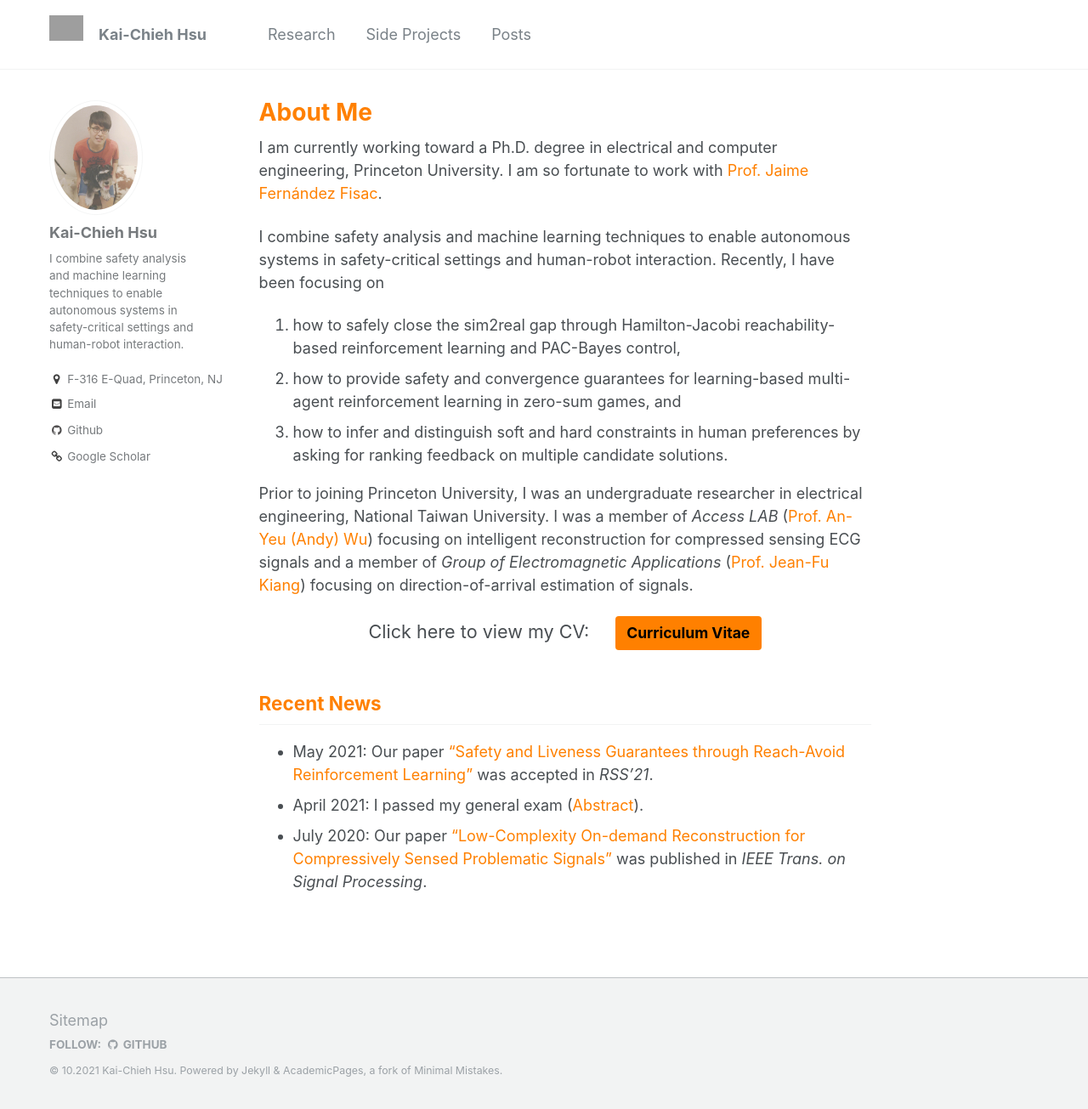
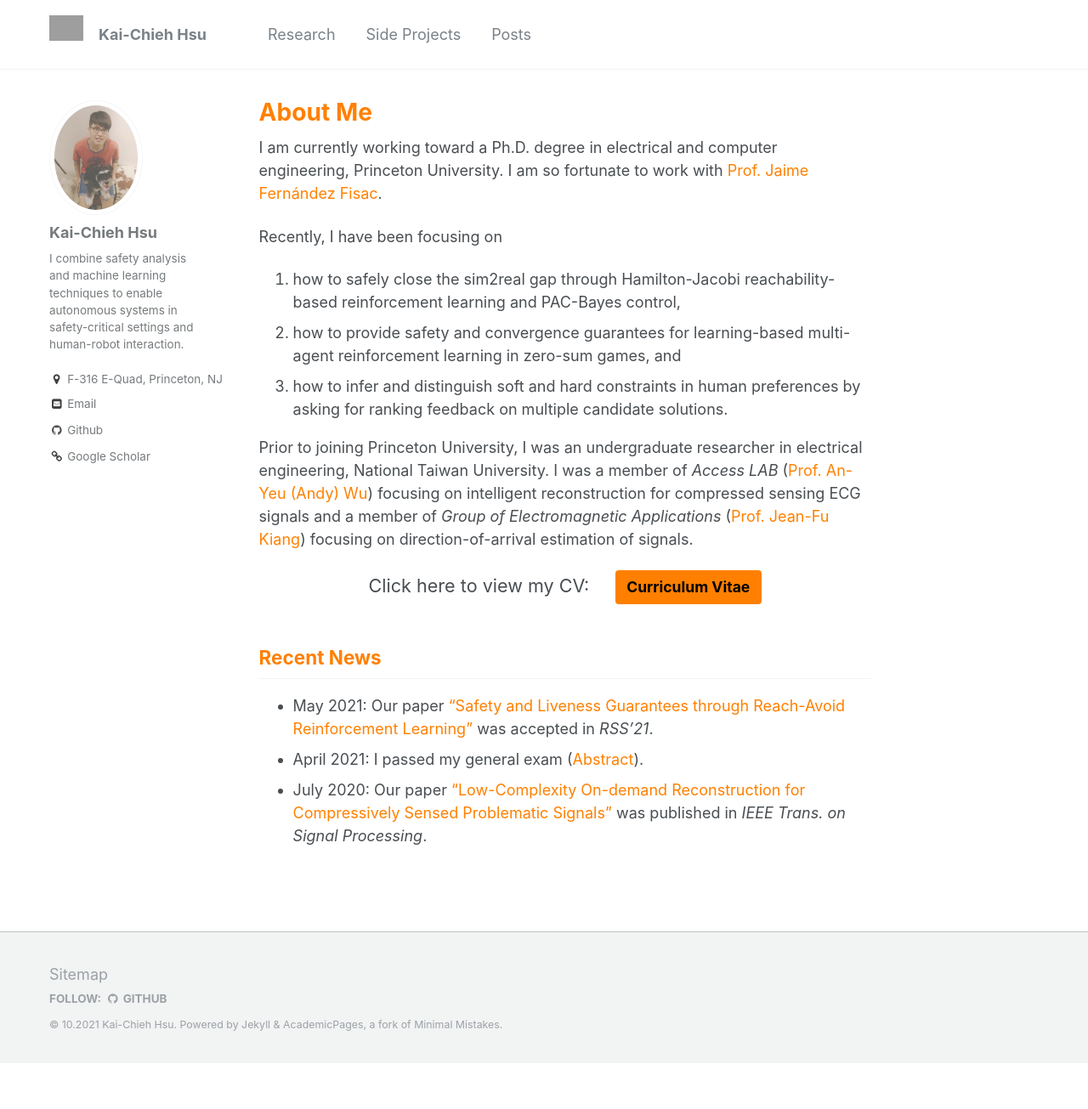
Before and after one commit to kaichiehhsu/kaichiehhsu.github.io, a Jekyll site: the page built from _pages/about.md, in a window 1280 px wide and 1305 px high. Shown: the whole window at 85% size. Built offline with Jekyll 4.4.1, drawn with Linux system fonts in a browser that asks for light colours.

Commit message:
update about

```diff
--- a/_pages/about.md
+++ b/_pages/about.md
@@ -11,7 +11,6 @@ I am so fortunate to work with <a href="https://ece.princeton.edu/people/jaime-f
 In particular, I apply different algorithms on safety-critical robotic systems with a focus on
 1. how to guarantee systems can reach certain goal conditions while staying clear of unacceptable failure modes, which is known as reach-avoid control problems,
 2. how to provide safety and convergence guarantees for learning-based multi-agent reinforcement learning in zero-sum games, and  -->
-I combine safety analysis and machine learning techniques to enable autonomous systems in safety-critical settings and human-robot interaction.
 Recently, I have been focusing on
 1. how to safely close the sim2real gap through Hamilton-Jacobi reachability-based reinforcement learning and PAC-Bayes control,
 2. how to provide safety and convergence guarantees for learning-based multi-agent reinforcement learning in zero-sum games, and
```
